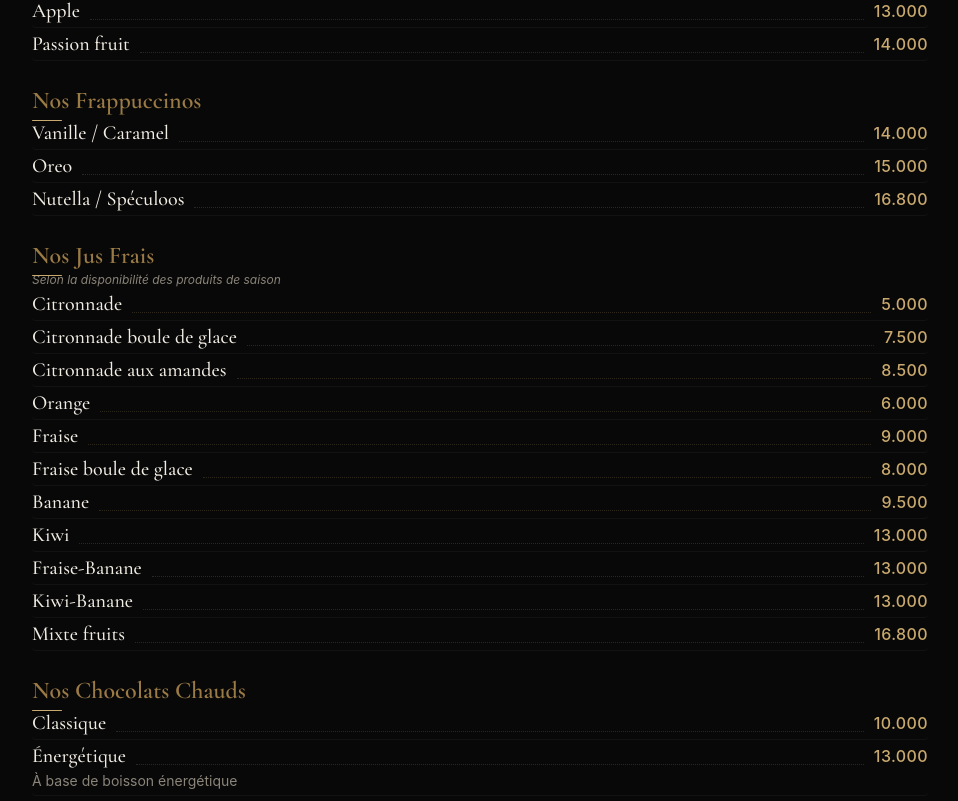
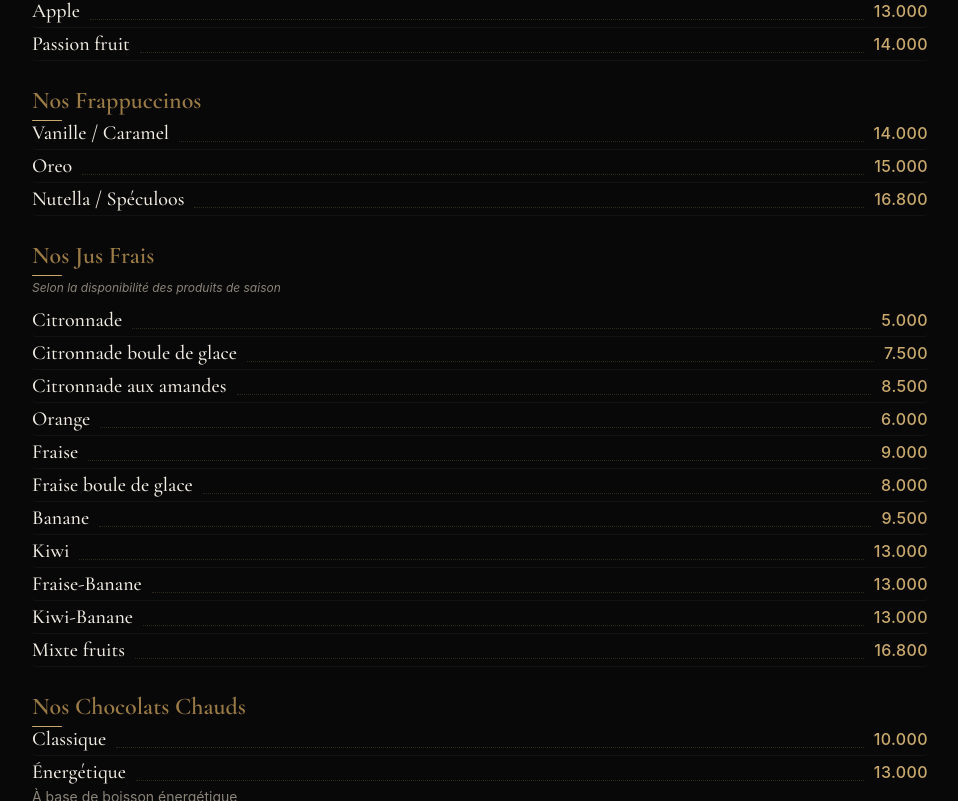
Before and after one commit to fouedd9/my-cocoon, a React (Vite) app: page / in a window 1280 px wide. Shown: the part 11199-12000 px from the top of the page, without its empty margins (160-1118 px from the left). Built offline with nearby package versions, Linux system fonts and the light colour scheme.

Commit message:
Add padding to sub-section note for improved readability

```diff
--- a/src/App.jsx
+++ b/src/App.jsx
@@ -836,7 +836,10 @@
         {sub.title}
       </p>
       {sub.note && (
-        <p className="text-cream-muted text-xs font-body mb-4 italic">
+        <p
+          style={{ paddingBlock: "8px" }}
+          className="text-cream-muted text-xs font-body mb-4 italic"
+        >
           {sub.note}
         </p>
       )}
```
